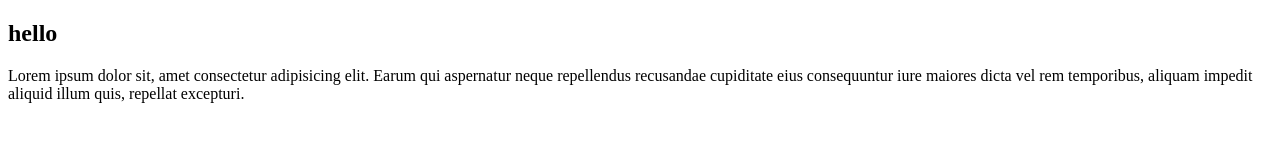
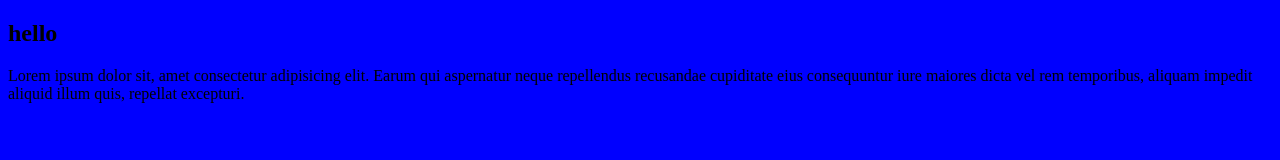
Before and after one commit to VadymKulaiev/home-work1.4, a plain HTML site: page index.html in a window 1280 px wide. Drawn offline with Linux system fonts and the light colour scheme.

Commit message:
add style

```diff
--- a/index.html
+++ b/index.html
@@ -4,6 +4,7 @@
     <meta charset="UTF-8">
     <meta name="viewport" content="width=device-width, initial-scale=1.0">
     <title>Document</title>
+    <link rel="stylesheet" href="./css/my_style.css">
 </head>
 <body>
     <h2>hello</h2>
```
